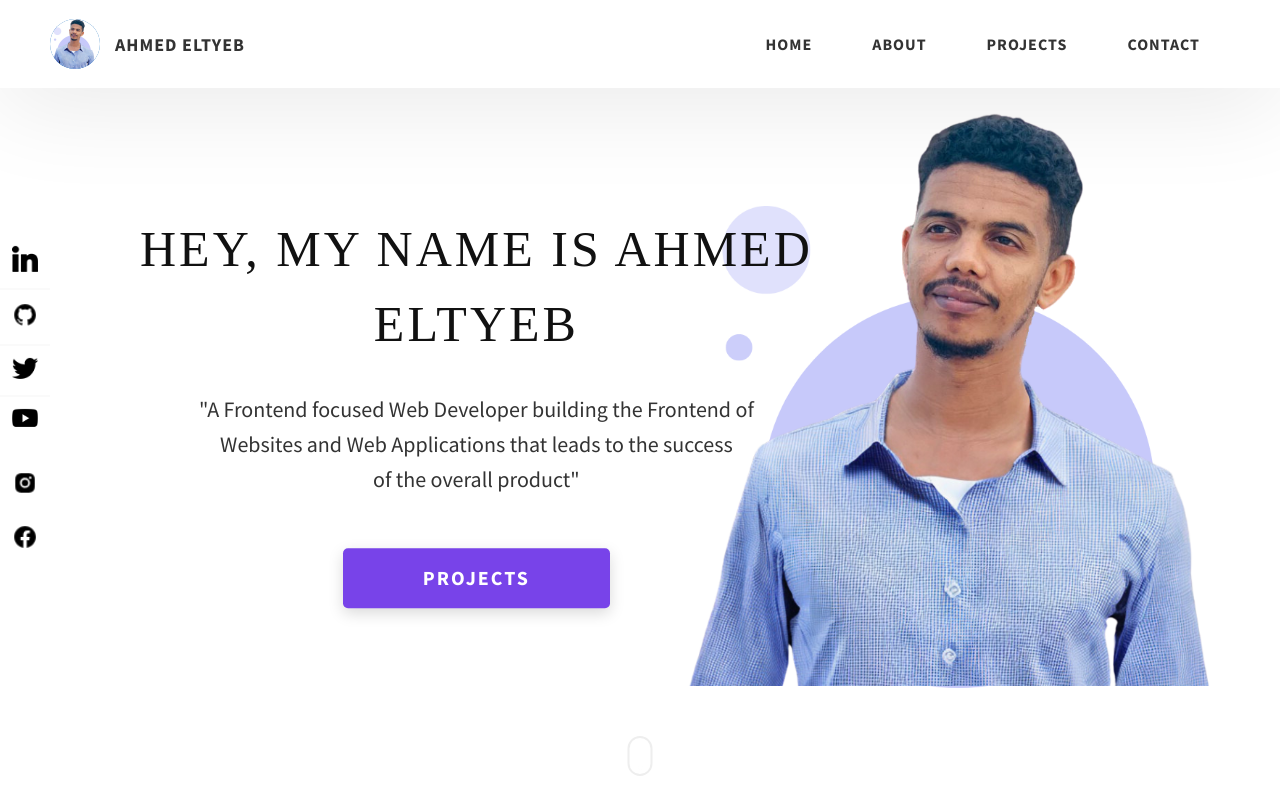
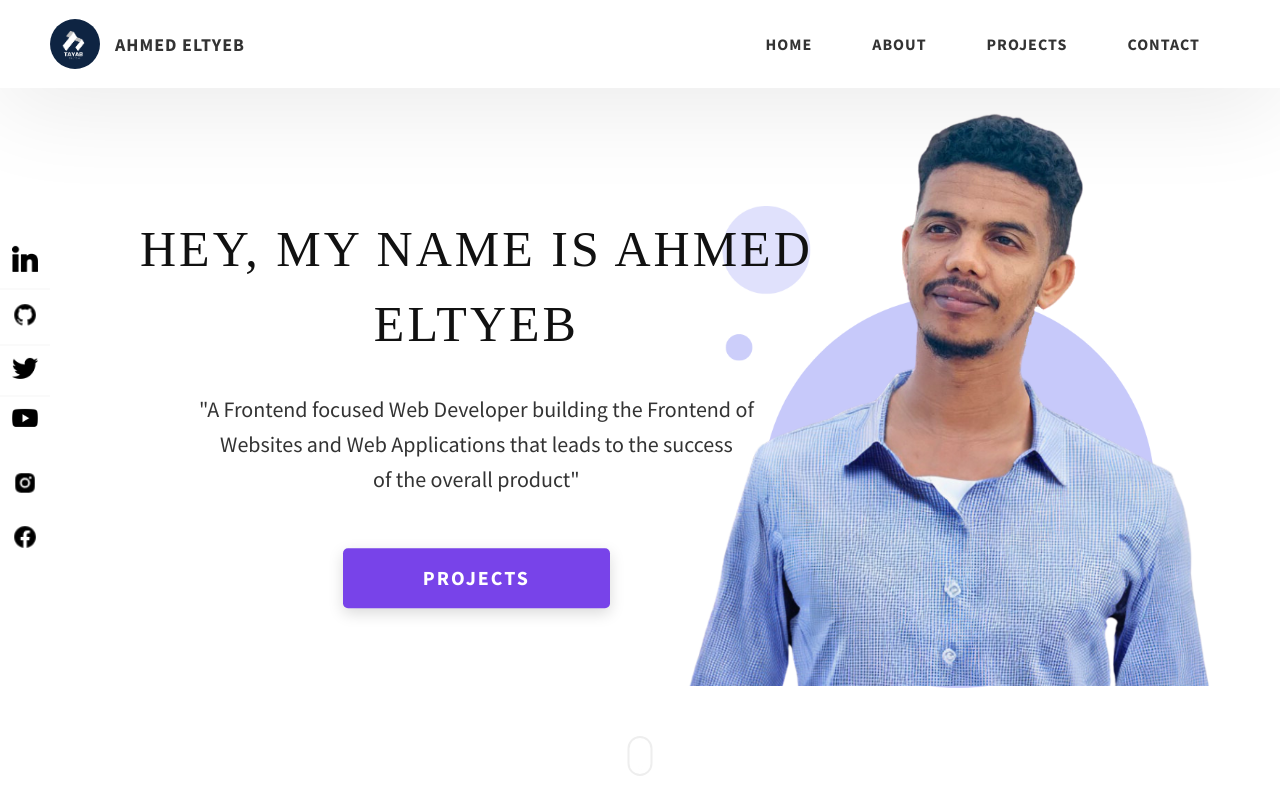
Before and after one commit to ahmedaltyeb/TayabFolio, a plain HTML site: page index.html in a window 1280 px wide. Shown: the top 800 px of the page. Drawn offline with Linux system fonts and the light colour scheme; files that its build step writes are made by us from their sources; files whose address does not match are found by name.

Commit message:
Update index.html

```diff
--- a/index.html
+++ b/index.html
@@ -33,7 +33,7 @@
         <div class="header__logo-container">
           <div class="header__logo-img-cont">
             <img
-              src="./assets/svg/Profile.png"
+              src="./assets/2.png"
               alt="Ahmed Eltyeb"
               class="header__logo-img"
             />
```
